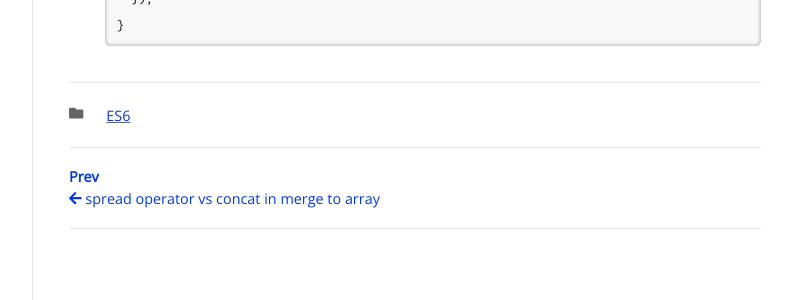
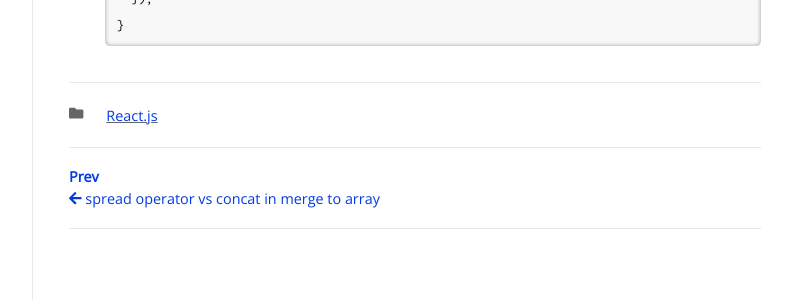
Before and after one commit to unain-dev/unain-dev.github.io, a Jekyll site: the page built from _posts/2021-12-26-react-setState-portion.md, in a window 1280 px wide. Shown: the part 933-1233 px from the top of the page, without its empty margins (357-1149 px from the left). Built offline with Jekyll 4.4.1, drawn with Linux system fonts in a browser that asks for light colours; nearby versions of some CDN libraries; some web fonts are replaced.

Commit message:
modify react-setState-portion.md

```diff
--- a/_posts/2021-12-26-react-setState-portion.md
+++ b/_posts/2021-12-26-react-setState-portion.md
@@ -2,7 +2,7 @@
 layout: post
 title: "useState setState 일부만 상태 업데이트하기"
 date: 2021-12-26 20:34:43 +0900
-categories: ES6
+categories: React.js
 ---
 
 ### useState setState 일부만 상태 업데이트하기
```
